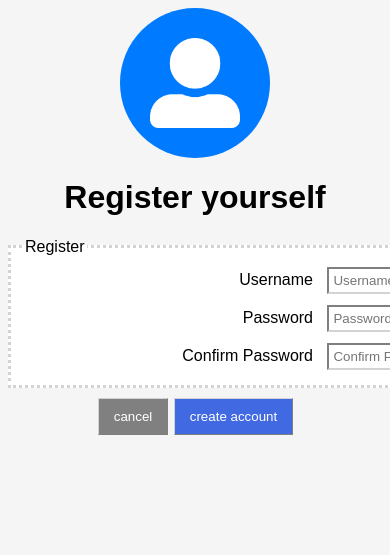
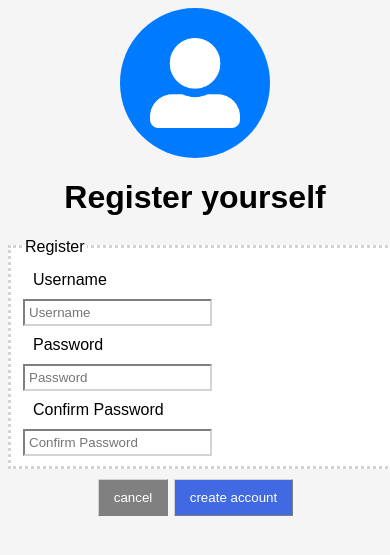
Before and after one commit to HeiligeMeier/Web, a PHP site: page /register.html in a window 390 px wide; the page is wider, and only the part inside the window is pictured. Shown: the top 555 px of that part. Run offline with PHP 8.4, Linux system fonts and the light colour scheme.

Commit message:
responsive section in css eränzt

```diff
--- a/Testat2/style.css
+++ b/Testat2/style.css
@@ -309,3 +309,18 @@ display: flow-root;}
 fieldset > ul > li > a {
     color: black;
 }
+
+/*-------------------------------------*/
+/* responsive */
+
+@media only screen and (max-width: 800px) {
+    .labelregister {
+        text-align: left;
+        width: 100%;
+        padding: 10px;
+    }
+
+    .buttonchat {
+        margin-left: 0px;
+    }
+}
```
